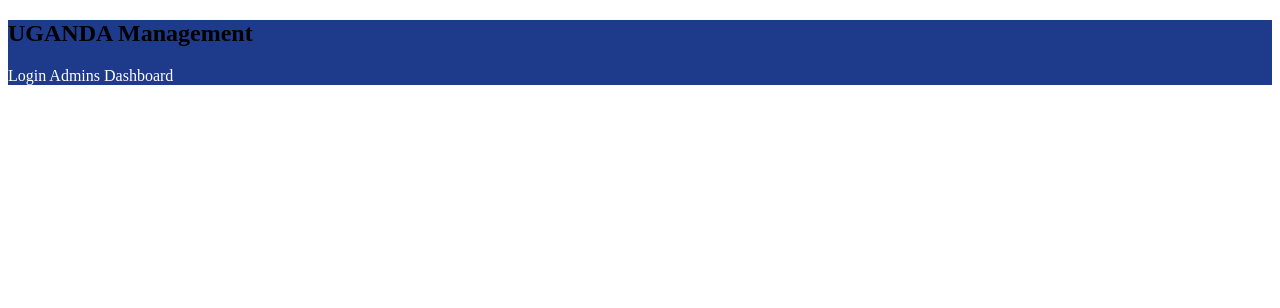
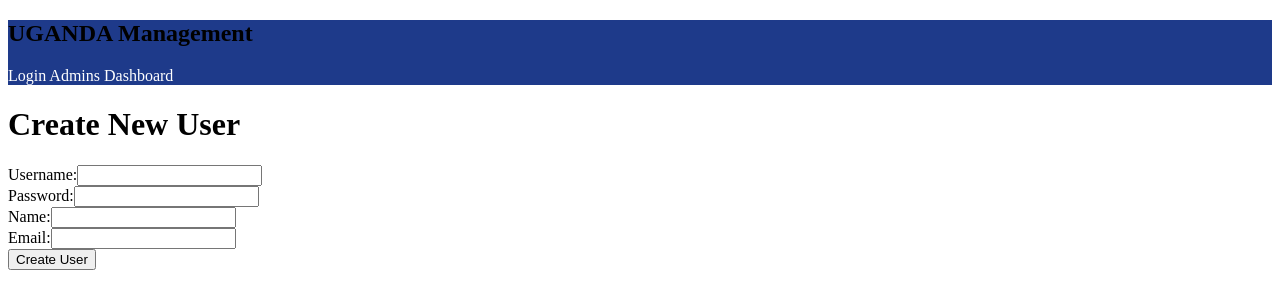
Before and after one commit to KZix/dae_project_client, a Nuxt app: page /user/create in a window 1280 px wide. Shown: the top 308 px of the page. Built offline with nearby package versions, Linux system fonts and the light colour scheme.

Commit message:
createUser

```diff
--- a/pages/user/create.vue
+++ b/pages/user/create.vue
@@ -1,3 +1,73 @@
-<template></template>
-<script setup>
-</script>
+<template>
+    <div>
+      <h1>Create New User</h1>
+      <form @submit.prevent="createUserHandler">
+        <div>
+          <label for="username">Username:</label>
+          <input v-model="form.username" type="text" id="username" required />
+        </div>
+        <div>
+          <label for="password">Password:</label>
+          <input v-model="form.password" type="password" id="password" required />
+        </div>
+        <div>
+          <label for="name">Name:</label>
+          <input v-model="form.name" type="text" id="name" required />
+        </div>
+        <div>
+          <label for="email">Email:</label>
+          <input v-model="form.email" type="email" id="email" required />
+        </div>
+        <button type="submit">Create User</button>
+      </form>
+      <p v-if="successMessage" class="success">{{ successMessage }}</p>
+      <p v-if="errorMessage" class="error">{{ errorMessage }}</p>
+    </div>
+  </template>
+
+  <script setup>
+  import { reactive, ref, onMounted } from "vue";
+  import { useAuthStore } from "~/store/auth-store.js";
+
+  const authStore = useAuthStore();
+  const config = useRuntimeConfig();
+  const api = config.public.API_URL;
+
+  const form = reactive({
+    username: "",
+    password: "",
+    name: "",
+    email: "",
+  });
+
+  const successMessage = ref("");
+  const errorMessage = ref("");
+
+  async function createUserHandler() {
+    try {
+      const createdUser = await authStore.createUser(api, form);
+
+      successMessage.value = `User "${createdUser.username}" created successfully!`;
+      errorMessage.value = ""; // Clear any previous error message
+
+      // Clear form
+      form.username = "";
+      form.password = "";
+      form.name = "";
+      form.email = "";
+    } catch (error) {
+      console.error("Failed to create user:", error);
+      successMessage.value = "";
+      errorMessage.value = error?.message || "Failed to create user.";
+    }
+  }
+
+  onMounted(() => {
+  const storedToken = localStorage.getItem("token");
+  if (storedToken) {
+    authStore.token = storedToken;
+    console.log("Token restored from localStorage:", authStore.token);
+    authStore.getUserInfo(api);
+  }
+  });
+  </script>
--- a/store/auth-store.js
+++ b/store/auth-store.js
@@ -96,5 +96,28 @@ export const useAuthStore = defineStore("authStore", () => {
     }
   }
 
-  return { isLoggedIn, isAdmin, token, user, users, login, getUserInfo, logout, getAllUsers };
+  async function createUser(apiUrl, userData) {
+    try {
+      const response = await $fetch(`${apiUrl}/client`, {
+        method: "POST",
+        headers: {
+          "Content-Type": "application/json",
+          Accept: "application/json",
+          Authorization: `Bearer ${token.value}`,
+        },
+        body: userData,
+      });
+
+      // Optionally add the new user to the existing users list
+      users.value.push(response);
+
+      console.log("User created successfully:", response);
+      return response; // Return the created user for further use
+    } catch (error) {
+      console.error("Failed to create user:", error);
+      throw error; // Re-throw the error to handle it in the component
+    }
+  }
+
+  return { isLoggedIn, isAdmin, token, user, users, login, getUserInfo, logout, getAllUsers, createUser };
 });
```
